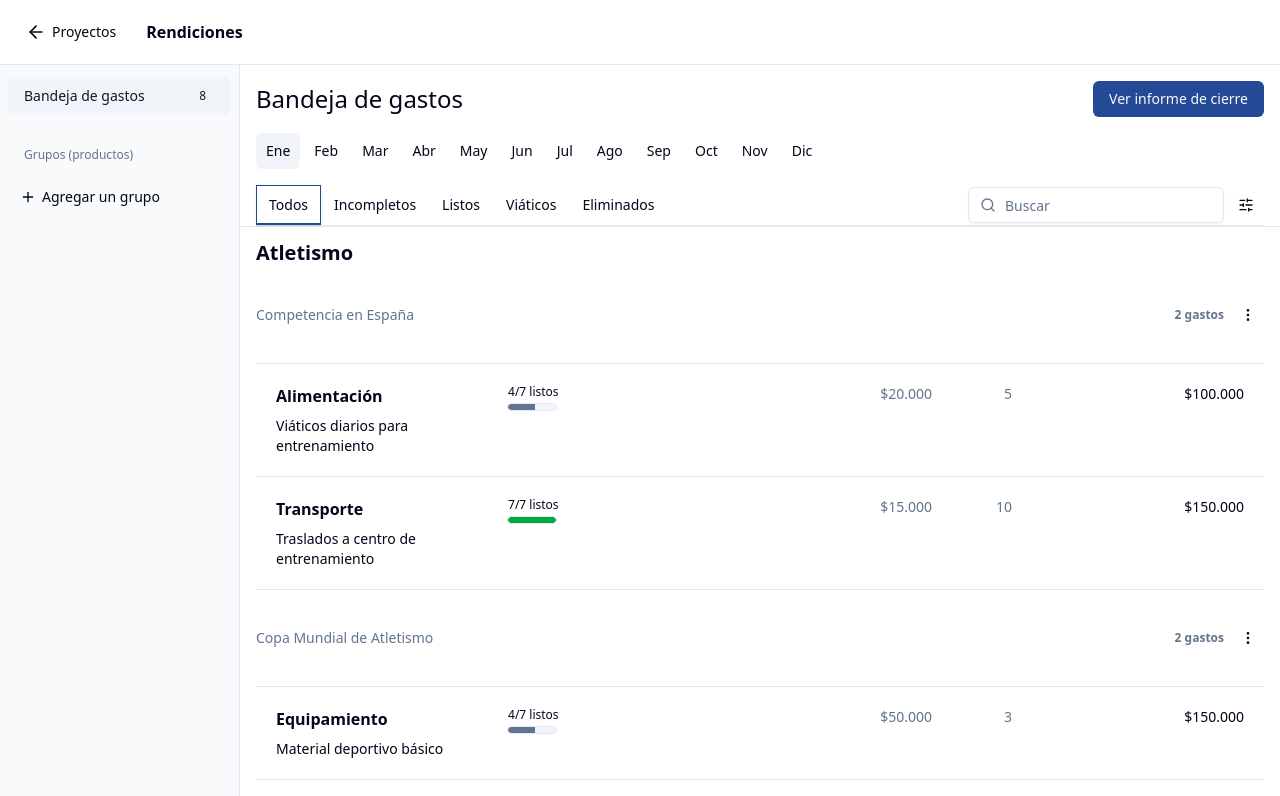
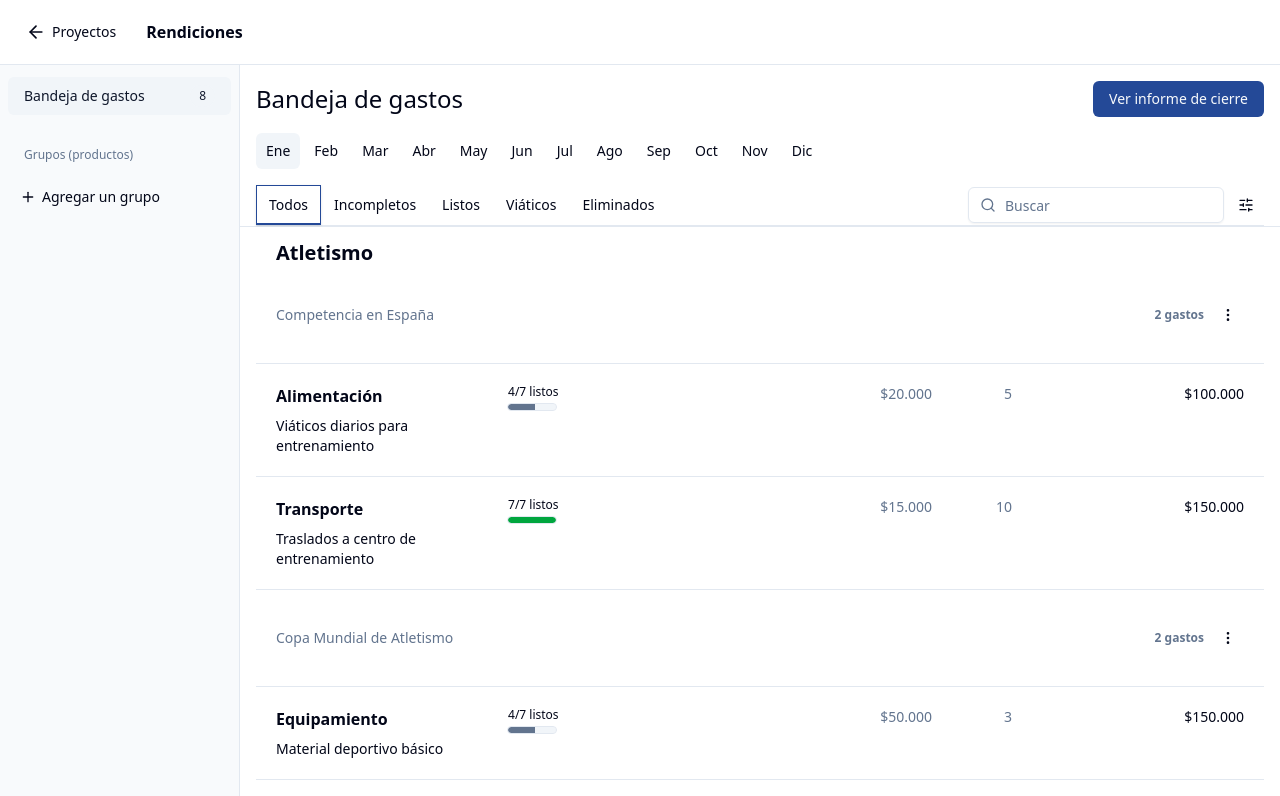
Before and after one commit to asimovluis/ado, a Next.js app: page / in a window 1280 px wide. Shown: the top 796 px of the page. Built offline with nearby package versions, Linux system fonts and the light colour scheme.

Commit message:
fix: Ajustar padding en componentes de la página de rendiciones
- Modificar el padding horizontal de los títulos de federación y actividad para mejorar la alineación visual.
- Actualizar el padding en la sección de viáticos para mantener consistencia en el diseño.

```diff
--- a/app/page.tsx
+++ b/app/page.tsx
@@ -1169,14 +1169,14 @@ export default function RendicionesPage() {
               ) : selectedTab !== "viaticos" && Object.entries(gastosPorFederacion).map(([federacion, actividades]) => (
                 <div key={federacion} className="flex flex-col gap-12">
                   {/* Título de Federación sticky */}
-                  <div className="sticky top-0 z-20 bg-background pb-0 -mt-4 -mx-4 px-4 pt-3">
+                  <div className="sticky top-0 z-20 bg-background pb-0 -mt-4 -mx-4 px-[36px] pt-3">
                     <h2 className="text-xl font-semibold ">{federacion}</h2>
                   </div>
 
                   {Object.entries(actividades).map(([actividad, gastos]) => (
                     <div key={actividad} className="flex flex-col gap-8">
                       {/* Título de Actividad sticky - debajo del de federación */}
-                      <div className="sticky top-[40px] z-10 bg-background pb-0 -mt-4 -mx-4 px-4 pt-0">
+                      <div className="sticky top-[40px] z-10 bg-background pb-0 -mt-4 -mx-4 px-[36px] pt-0">
                         <div className="flex items-center justify-between">
                           <h3 className="text-sm font-medium text-muted-foreground">{actividad}</h3>
                           <div className="flex items-center gap-2">
@@ -1324,7 +1324,7 @@ export default function RendicionesPage() {
 
               {/* Sección de Viáticos */}
               <div className="flex flex-col gap-4">
-                <div className="flex items-center justify-between py-3">
+                <div className="flex items-center justify-between py-3 -mx-4 px-[36px]">
                   <div className="flex flex-col gap-1">
                     <h3 className="text-xl font-medium">Viáticos</h3>
                   </div>
```
